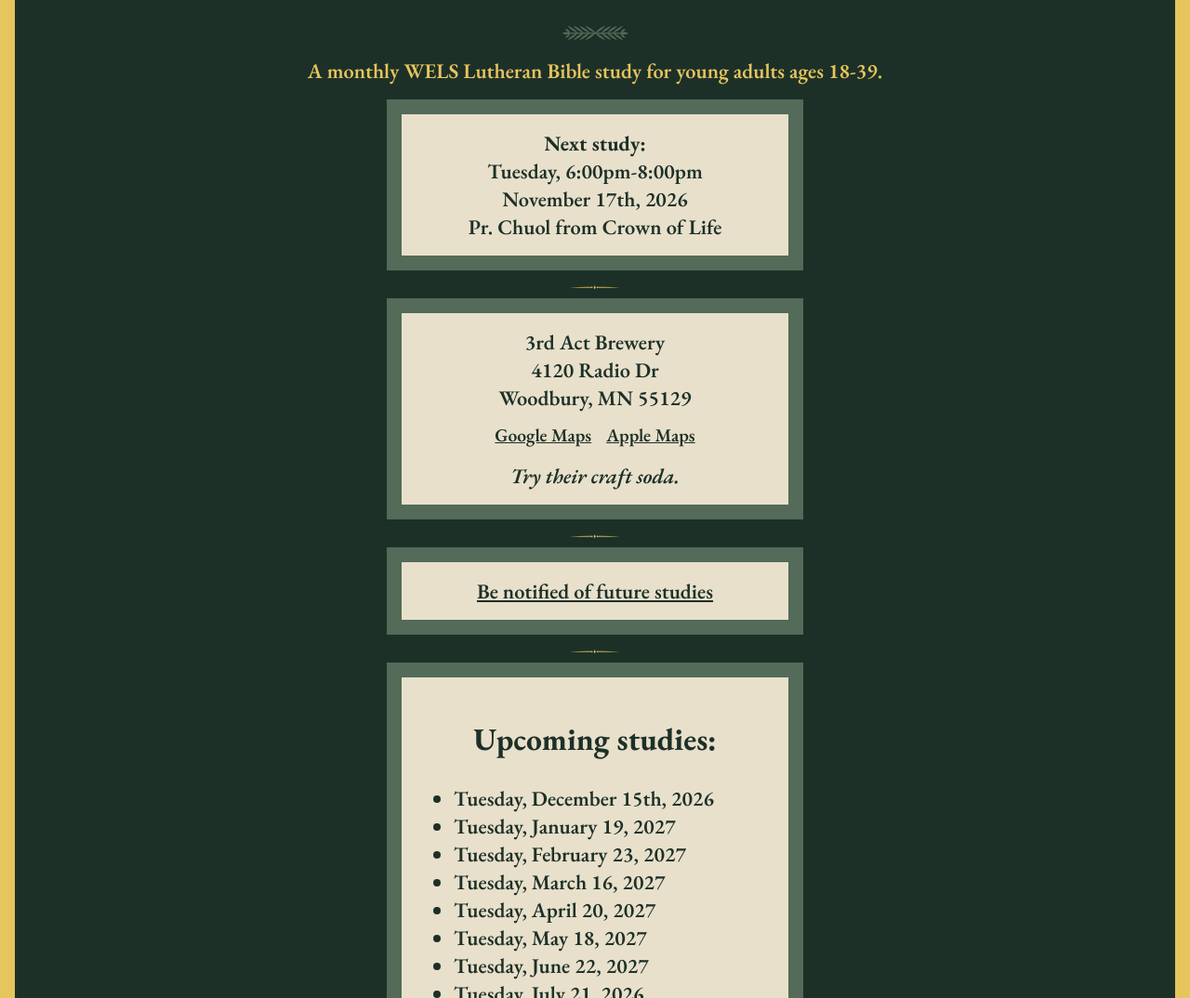
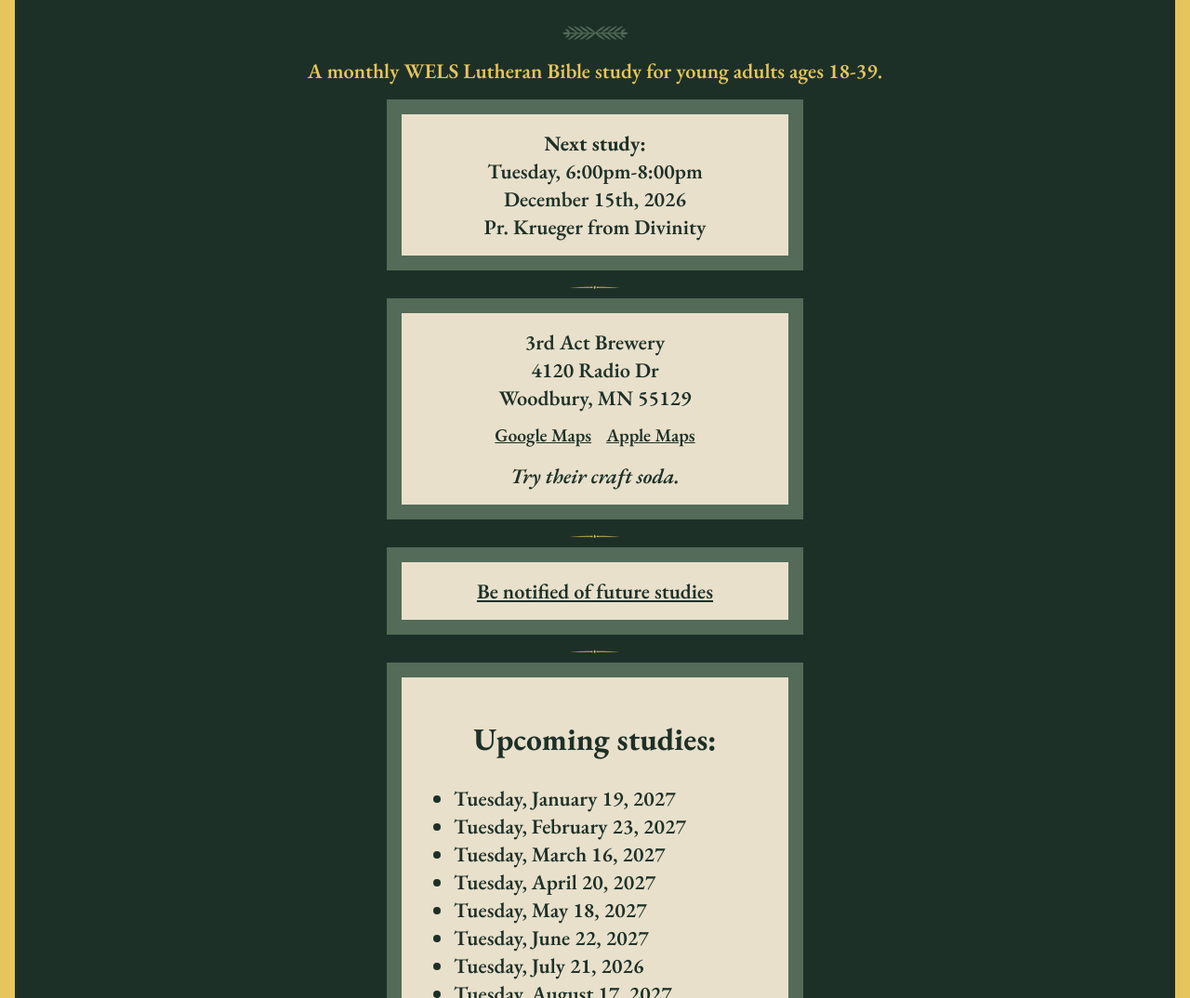
Before and after one commit to will-in-wi/theology-on-tap, a plain HTML site: page index.html in a window 1280 px wide. Shown: the part 486-1560 px from the top of the page at 93% size. Drawn offline with nearby package versions, Linux system fonts and the light colour scheme.

Commit message:
Update for next month

```diff
--- a/index.html
+++ b/index.html
@@ -22,8 +22,8 @@
     <div class="callout">
       <strong>Next study:</strong><br />
       Tuesday, 6:00pm-8:00pm<br />
-      November 17th, 2026<br />
-      Pr. Chuol from Crown of Life
+      December 15th, 2026<br />
+      Pr. Krueger from Divinity
     </div>
 
     <hr class="small" />
@@ -50,7 +50,6 @@
     <div class="callout">
       <h2>Upcoming studies:</h2>
       <ul>
-        <li>Tuesday, December 15th, 2026</li>
         <li>Tuesday, January 19, 2027</li>
         <li>Tuesday, February 23, 2027</li>
         <li>Tuesday, March 16, 2027</li>
```
